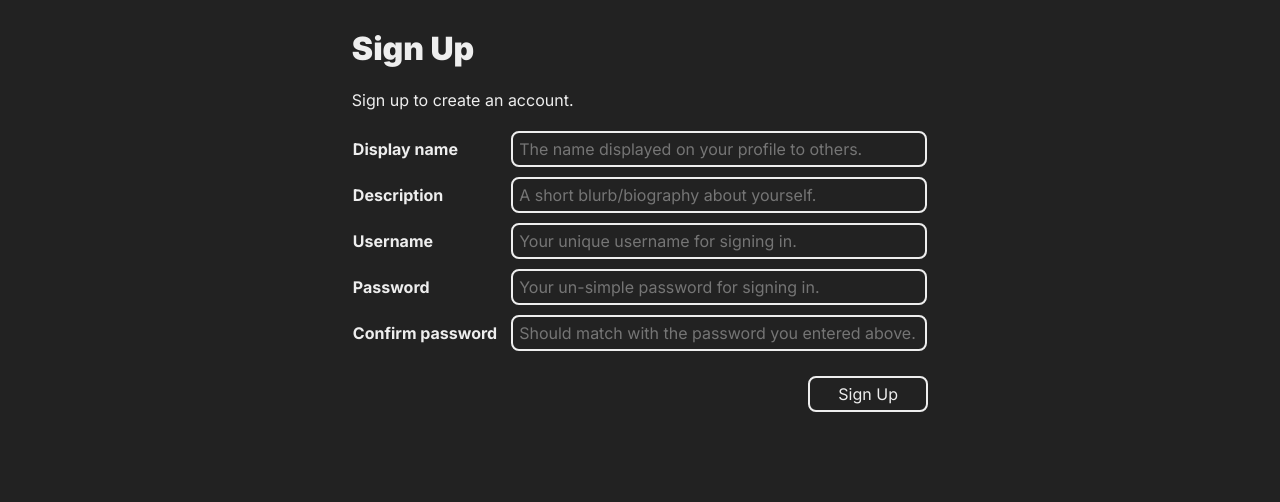
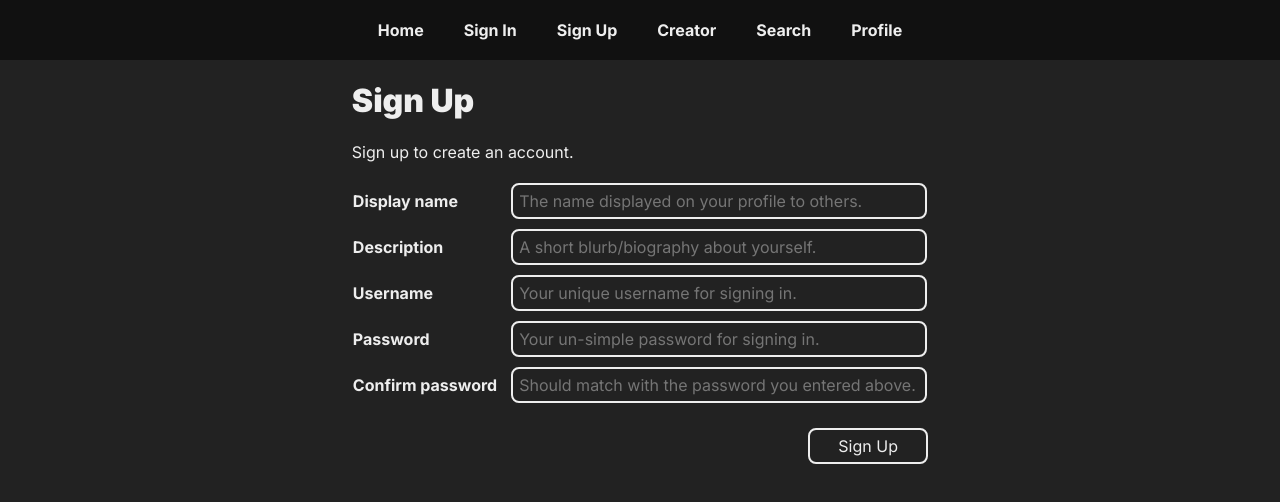
Before and after one commit to kuanhenglin/eggmacs, a React (Create React App) app in the folder client/: page /signup in a window 1280 px wide. Shown: the top 502 px of the page. Built offline with nearby package versions, Linux system fonts and the light colour scheme.

Commit message:
jordan: add crude navigator bar
Added a very crude and basic navigator bar after some painful CSS.

```diff
--- a/client/src/App.css
+++ b/client/src/App.css
@@ -6,21 +6,26 @@
   --scale: max(min(1vw, 1vh), 7.2px);
   /* colors */
   --background-color: #222;
+  --background-color-dark: #111;
   --foreground-color: #eee;
-  --highlight-color: #555;
+  --highlight-background-color: #555;
+  --highlight-foreground-color: #bbb;
   /* font */
   --font-family: "Inter", "Arial", sans-serif;
 }
 
-
 body {
   background: var(--background-color);
   color: var(--foreground-color);
-  display: flex;
-  justify-content: center;
   font-family: var(--font-family);
   font-size: calc(2 * var(--scale));
   font-weight: 400;
+  margin: 0;
+}
+
+.body {
+  display: flex;
+  justify-content: center;
 }
 
 h1 {
@@ -108,7 +113,7 @@ button {
 }
 
 button:hover {
-  background: var(--highlight-color);
+  background: var(--highlight-background-color);
 }
 
 .eggmacs {
@@ -119,3 +124,30 @@ button:hover {
 .username {
   font-family: "JetBrains Mono", monospace;
 }
+
+#navigation-bar {
+  height: calc(7.5 * var(--scale));
+  background-color: var(--background-color-dark);
+  display: flex;
+  justify-content: center;
+}
+
+#navigation-bar ul {
+  list-style: none;
+  padding: calc(0.5 * var(--scale)) 0 0 0;
+}
+
+#navigation-bar li {
+  float: left;
+}
+
+#navigation-bar li a {
+  color: var(--foreground-color);
+  font-weight: 700;
+  text-decoration: none;
+  padding: 0 calc(2.5 * var(--scale)) 0 calc(2.5 * var(--scale));
+}
+
+#navigation-bar li a:hover {
+  color: var(--highlight-foreground-color);
+}
--- a/client/src/App.js
+++ b/client/src/App.js
@@ -3,6 +3,7 @@ import { useCookies } from 'react-cookie';
 
 import "./App.css";
 
+import NavigationBar from "./components/NavigationBar";
 import Home from "./pages/Home"
 import SignUp from "./pages/SignUp"
 import SignIn from "./pages/SignIn"
@@ -21,6 +22,8 @@ function App() {
   return (
     <div>
       <BrowserRouter>
+        <NavigationBar />
+        <div className="body">
           <Routes>
             <Route path="/" element={ <Home /> }/>
             <Route path="/signup" element={
@@ -41,6 +44,7 @@ function App() {
             <Route path="/creator" element={ <Creator /> } />
             <Route path="/search" element={ <Search /> } />
           </Routes>
+        </div>
       </BrowserRouter>
     </div>
   )
--- /dev/null
+++ b/client/src/components/NavigationBar.js
@@ -0,0 +1,20 @@
+import { Link } from 'react-router-dom';
+
+function NavigationBar() {
+  return (
+    <header id="navigation-bar">
+      <nav>
+        <ul>
+          <li><Link to="/">Home</Link></li>
+          <li><Link to="/signin">Sign In</Link></li>
+          <li><Link to="/signup">Sign Up</Link></li>
+          <li><Link to="/creator">Creator</Link></li>
+          <li><Link to="/search">Search</Link></li>
+          <li><Link to="/profile">Profile</Link></li>
+        </ul>
+      </nav>
+    </header>
+  );
+}
+
+export default NavigationBar;
```
Lines whose indentation alone changed are shown as unchanged.
